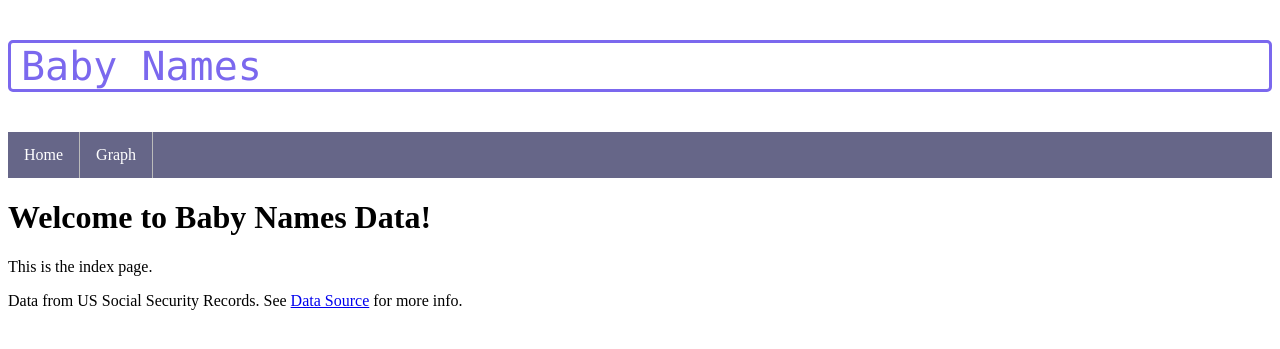
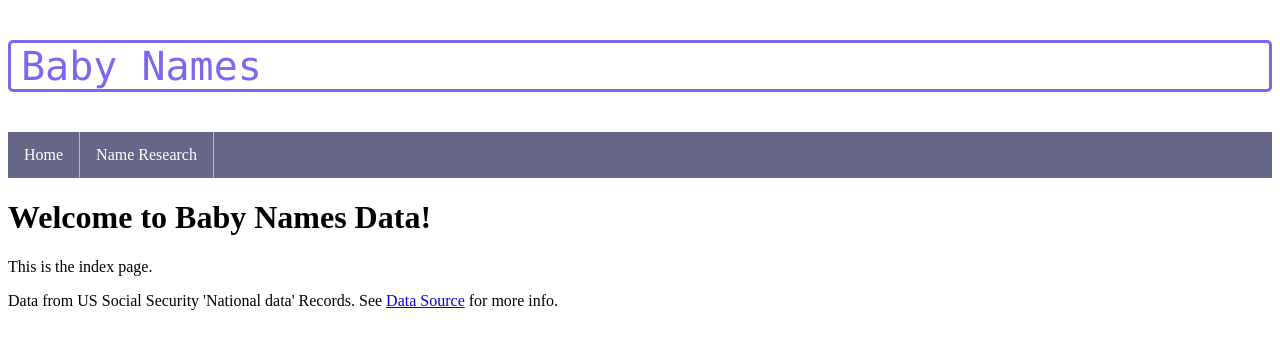
Before and after one commit to jackolantern11/baby_flask, a Flask app: page / in a window 1280 px wide. Shown: the top 349 px of the page. Run offline with Flask 3, Linux system fonts and the light colour scheme.

Commit message:
updates to queries, improve speed

```diff
--- a/app/main/routes.py
+++ b/app/main/routes.py
@@ -14,8 +14,8 @@ def index():
     return render_template("index.html")
 
 
-@main.route('/graph', methods=['GET', 'POST'])
-def graph():
+@main.route('/name_research', methods=['GET', 'POST'])
+def name_research():
     name_form = NameForm()
     genders = ["M", "F"]
     graphJSON = None
@@ -26,9 +26,12 @@ def graph():
         graphJSON = graph_calculations.generate_base_name_graph(single_name_df, name)
         session['graphJSON'] = graphJSON
 
-        return redirect(url_for('.graph'))
+        # Temp Testing Func
+        queries.query_for_all_federal_data(Federal_Data)
 
-    return render_template('graph.html', graphJSON=session.get('graphJSON'), form=name_form, genders=genders)
+        return redirect(url_for('.name_research'))
+
+    return render_template('name_research.html', graphJSON=session.get('graphJSON'), form=name_form, genders=genders)
 
 
 # @main.route('/data_summary')
--- a/app/templates/includes/footer.html
+++ b/app/templates/includes/footer.html
@@ -7,7 +7,7 @@
     <div class="row">
         <div class="col-md-6 offset-md-3">
                 <body>
-                    <p>Data from US Social Security Records. See <a href="https://www.ssa.gov/oact/babynames/limits.html"> Data Source</a> for more info.</p>
+                    <p>Data from US Social Security 'National data' Records. See <a href="https://www.ssa.gov/oact/babynames/limits.html"> Data Source</a> for more info.</p>
                 </body>
             </div>
     </div>
--- a/app/templates/includes/nav.html
+++ b/app/templates/includes/nav.html
@@ -2,6 +2,6 @@
         <ul class="nav nav-pills">
             <li class="nav-item"><a href="{{ url_for('.index') }}" class="nav-link {% if index %}active{% endif %}">Home</a></li>
 {#            <li class="nav-item"><a href="{{ url_for('.data_summary') }}" class="nav-link {% if data_summary %}active{% endif %}">Data Summary</a></li>#}
-            <li class="nav-item"><a href="{{ url_for('.graph') }}" class="nav-link {% if graph %}active{% endif %}">Graph</a></li>
+            <li class="nav-item"><a href="{{ url_for('.name_research') }}" class="nav-link {% if name_research %}active{% endif %}">Name Research</a></li>
         </ul>
     </nav>
```
Also changed, not shown: app/main/queries.py (+59 -0 lines), README.md, app/templates/name_research.html (renamed from app/templates/graph.html), 1 other file.
